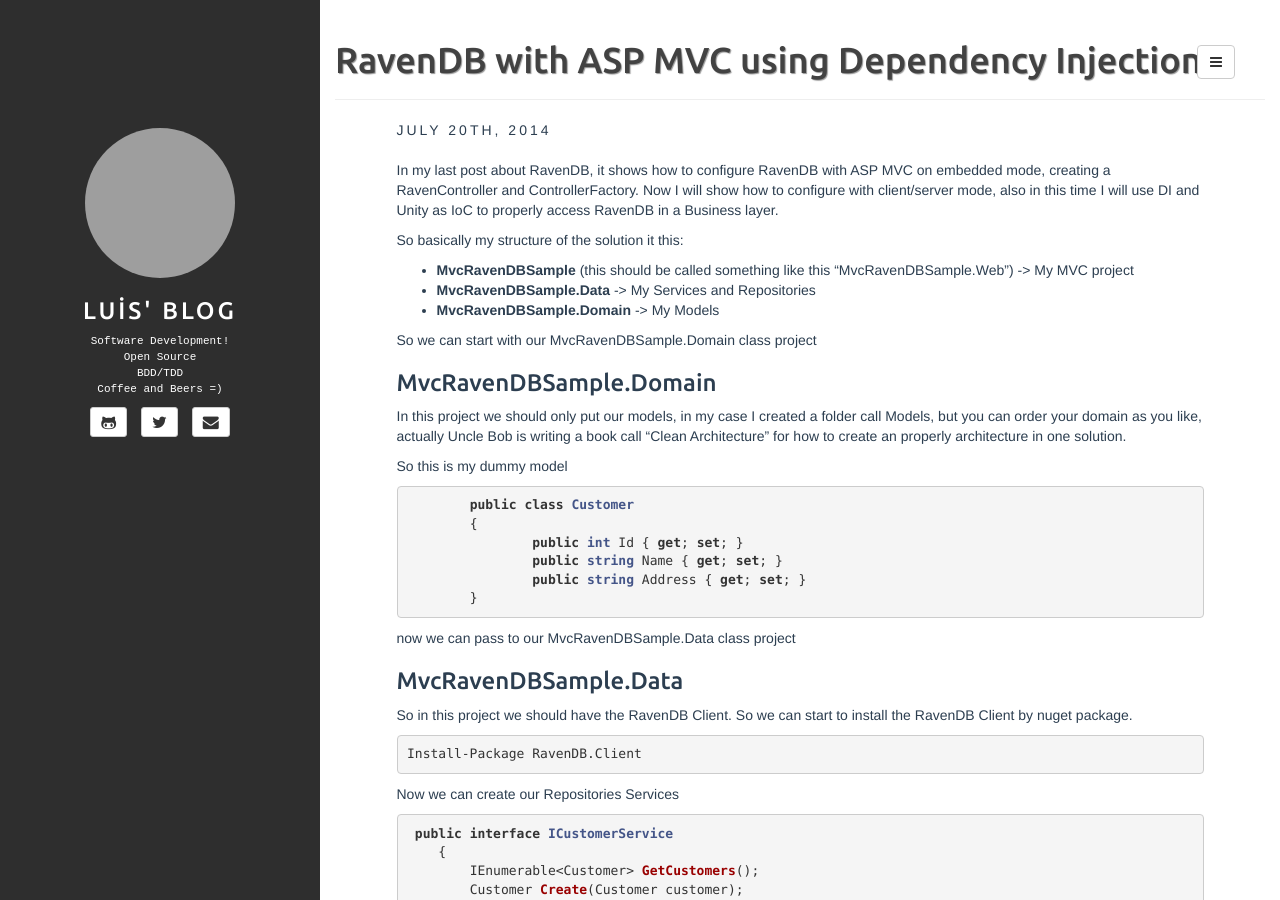
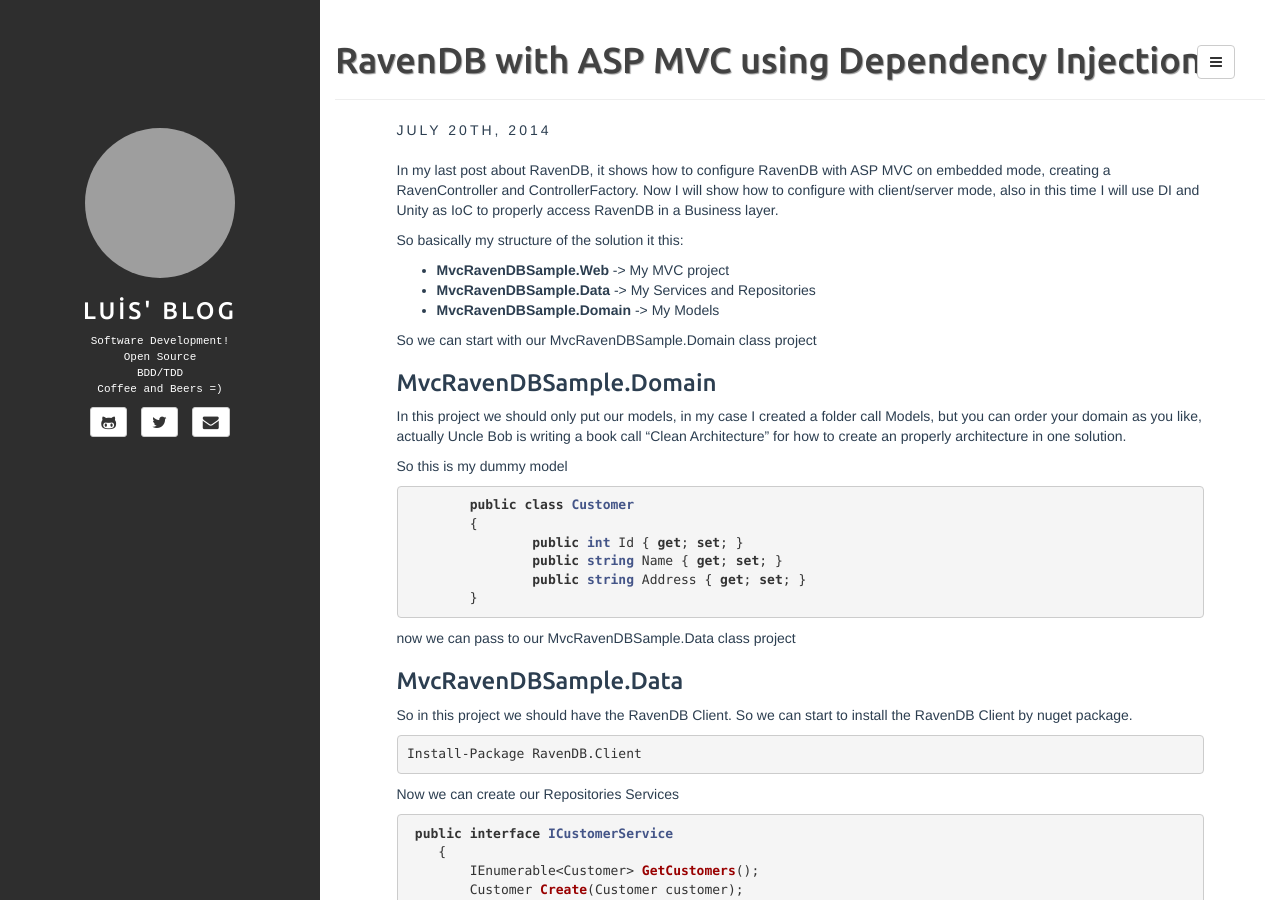
Before and after one commit to lvasquez/lvasquez.github.io, a Jekyll site: the page built from _posts/2014-07-20-RavenDB-ASP-MVC-DI.md, in a window 1280 px wide and 900 px high. Built offline with Jekyll 4.4.1, drawn with Linux system fonts in a browser that asks for light colours; comment, search, counter and statistics services are not loaded; grey boxes are pictures that could not be loaded.

Commit message:
Update - Second Commit
Update post

```diff
--- a/_posts/2014-07-20-RavenDB-ASP-MVC-DI.md
+++ b/_posts/2014-07-20-RavenDB-ASP-MVC-DI.md
@@ -21,7 +21,7 @@
 
 So basically my structure of the solution it this:
 
-* **MvcRavenDBSample** (this should be called something like this "MvcRavenDBSample.Web") -> My MVC project
+* **MvcRavenDBSample.Web** -> My MVC project
 * **MvcRavenDBSample.Data** -> My Services and Repositories
 * **MvcRavenDBSample.Domain** -> My Models
 
```
